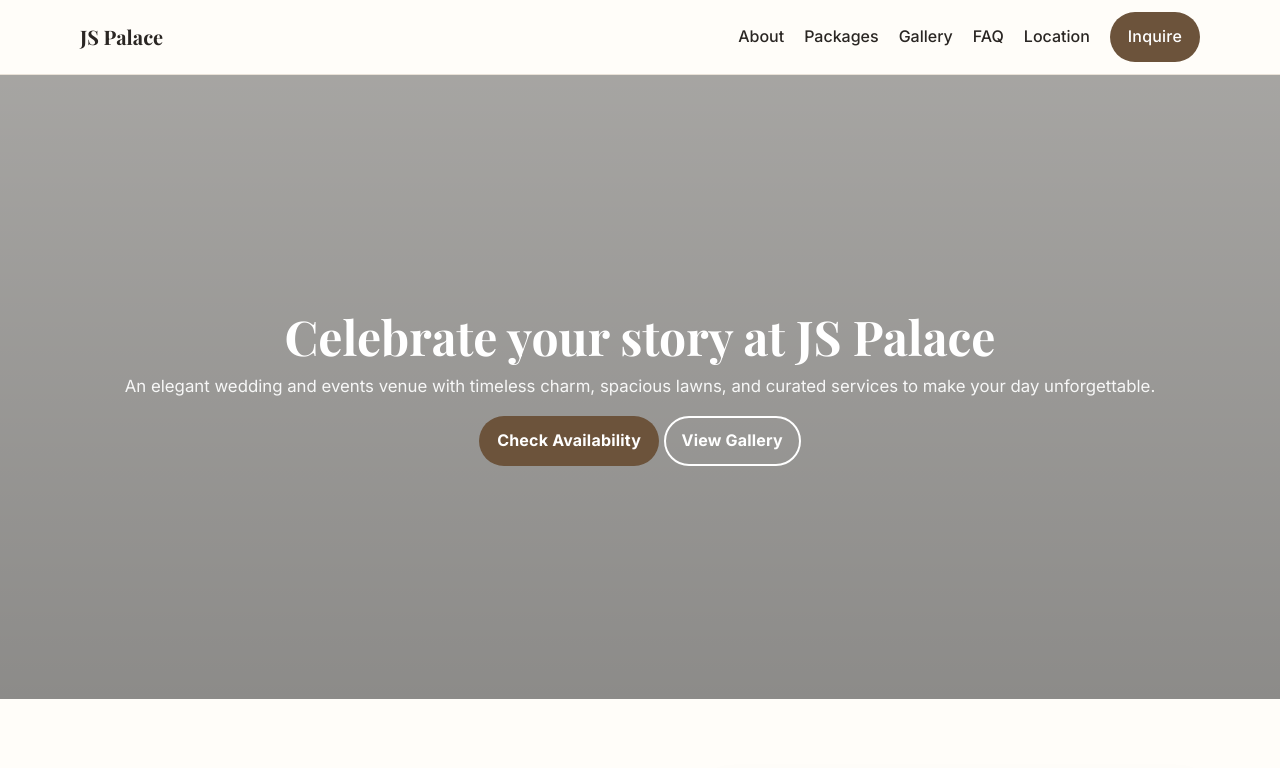
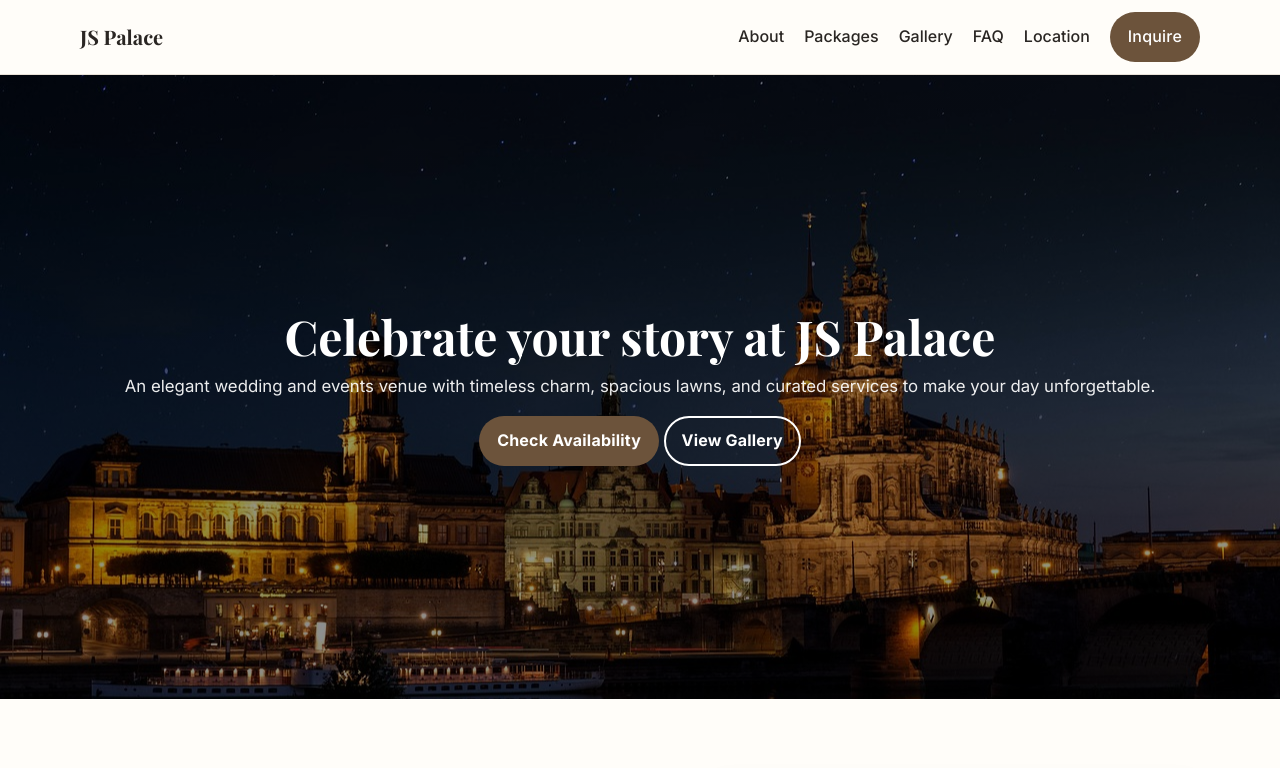
Before and after one commit to yugul7714/JS-Palace, a plain HTML site: page index.html in a window 1280 px wide. Shown: the top 768 px of the page. Drawn offline with nearby package versions, Linux system fonts and the light colour scheme; the site is published under a folder, as on GitHub Pages, so addresses that start at the root find nothing.

Commit message:
Update styles.css

```diff
--- a/styles.css
+++ b/styles.css
@@ -49,7 +49,7 @@ a:hover { text-decoration: underline; }
 .nav-toggle span:nth-child(3) { top: 26px; }
 
 /* Hero */
-.hero { position: relative; min-height: 78vh; display: grid; place-items: center; background: url('/assets/img/hero.jpg') center/cover no-repeat; }
+.hero { position: relative; min-height: 78vh; display: grid; place-items: center; background: url('assets/img/hero.jpg') center/cover no-repeat; }
 .hero-overlay { position: absolute; inset: 0; background: linear-gradient(180deg, rgba(0,0,0,0.35), rgba(0,0,0,0.45)); }
 .hero-inner { position: relative; z-index: 1; }
 .hero-copy { text-align: center; color: #fff; }
```
